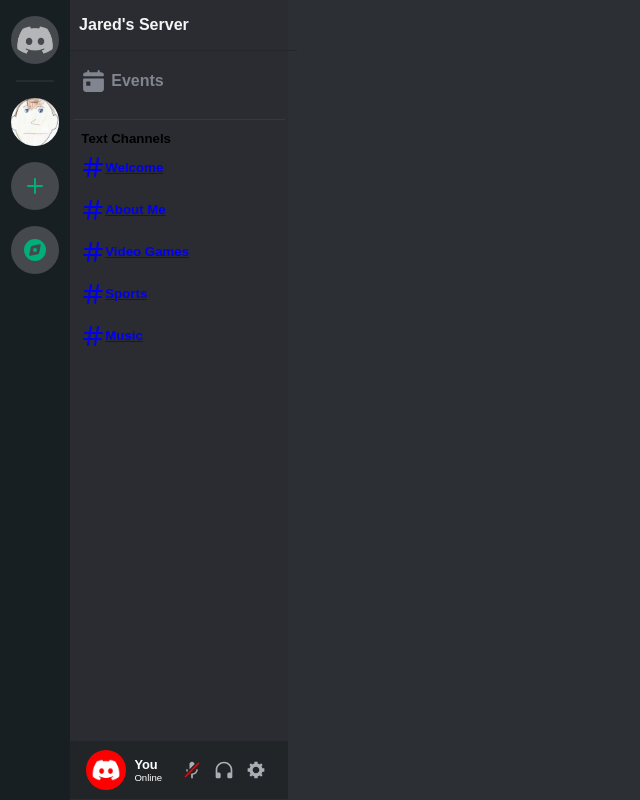
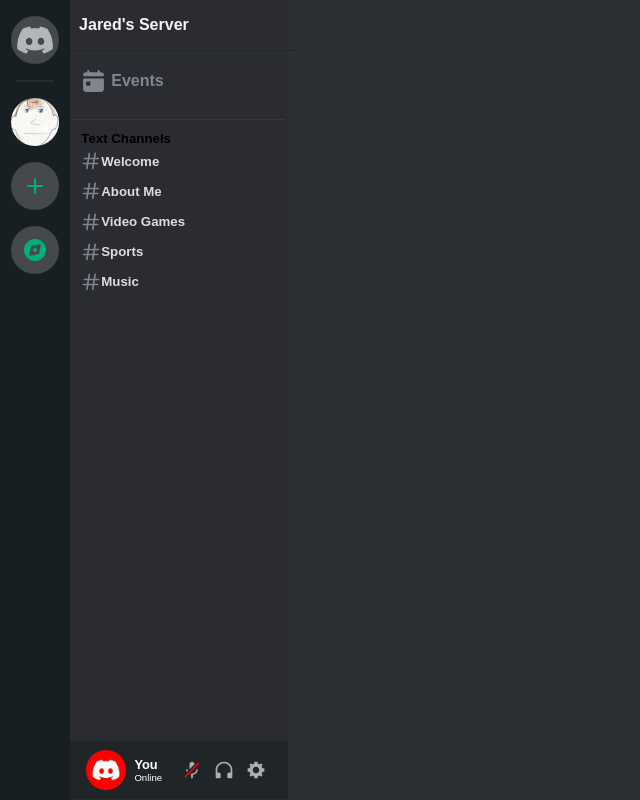
Before and after one commit to Plebbaroni/devsoc_application_site, a React (Vite) app: page / in a window 1280 px wide. Shown: the whole page, without its empty margins (0-640 px from the left). Built offline with nearby package versions, Linux system fonts and the light colour scheme; a web font is replaced by a local one.

Commit message:
asdasjdajsd

```diff
--- a/src/components/ServerInfoBar.tsx
+++ b/src/components/ServerInfoBar.tsx
@@ -19,24 +19,24 @@
                 Text Channels
               </h5>
                 <Link to="" className='TextChannel'>
-                <svg className="icon_d8bfb3" aria-hidden="true" role="img" xmlns="http://www.w3.org/2000/svg" width="24" height="24" fill="none" viewBox="0 0 24 24"><path fill="currentColor" fill-rule="evenodd" d="M10.99 3.16A1 1 0 1 0 9 2.84L8.15 8H4a1 1 0 0 0 0 2h3.82l-.67 4H3a1 1 0 1 0 0 2h3.82l-.8 4.84a1 1 0 0 0 1.97.32L8.85 16h4.97l-.8 4.84a1 1 0 0 0 1.97.32l.86-5.16H20a1 1 0 1 0 0-2h-3.82l.67-4H21a1 1 0 1 0 0-2h-3.82l.8-4.84a1 1 0 1 0-1.97-.32L15.15 8h-4.97l.8-4.84ZM14.15 14l.67-4H9.85l-.67 4h4.97Z" clip-rule="evenodd" className=""></path></svg>
-                <h5>Welcome</h5>
+                  <svg className="ChannelIcon" aria-hidden="true" role="img" xmlns="http://www.w3.org/2000/svg" width="24" height="24" fill="none" viewBox="0 0 24 24"><path fill="currentColor" fill-rule="evenodd" d="M10.99 3.16A1 1 0 1 0 9 2.84L8.15 8H4a1 1 0 0 0 0 2h3.82l-.67 4H3a1 1 0 1 0 0 2h3.82l-.8 4.84a1 1 0 0 0 1.97.32L8.85 16h4.97l-.8 4.84a1 1 0 0 0 1.97.32l.86-5.16H20a1 1 0 1 0 0-2h-3.82l.67-4H21a1 1 0 1 0 0-2h-3.82l.8-4.84a1 1 0 1 0-1.97-.32L15.15 8h-4.97l.8-4.84ZM14.15 14l.67-4H9.85l-.67 4h4.97Z" clip-rule="evenodd" className=""></path></svg>
+                  <h5 className='TextChannelTitle'>Welcome</h5>
                 </Link>
                 <Link to="" className="TextChannel">
-                <svg className="icon_d8bfb3" aria-hidden="true" role="img" xmlns="http://www.w3.org/2000/svg" width="24" height="24" fill="none" viewBox="0 0 24 24"><path fill="currentColor" fill-rule="evenodd" d="M10.99 3.16A1 1 0 1 0 9 2.84L8.15 8H4a1 1 0 0 0 0 2h3.82l-.67 4H3a1 1 0 1 0 0 2h3.82l-.8 4.84a1 1 0 0 0 1.97.32L8.85 16h4.97l-.8 4.84a1 1 0 0 0 1.97.32l.86-5.16H20a1 1 0 1 0 0-2h-3.82l.67-4H21a1 1 0 1 0 0-2h-3.82l.8-4.84a1 1 0 1 0-1.97-.32L15.15 8h-4.97l.8-4.84ZM14.15 14l.67-4H9.85l-.67 4h4.97Z" clip-rule="evenodd" className=""></path></svg>
-                <h5>About Me</h5>
+                  <svg className="ChannelIcon" aria-hidden="true" role="img" xmlns="http://www.w3.org/2000/svg" width="24" height="24" fill="none" viewBox="0 0 24 24"><path fill="currentColor" fill-rule="evenodd" d="M10.99 3.16A1 1 0 1 0 9 2.84L8.15 8H4a1 1 0 0 0 0 2h3.82l-.67 4H3a1 1 0 1 0 0 2h3.82l-.8 4.84a1 1 0 0 0 1.97.32L8.85 16h4.97l-.8 4.84a1 1 0 0 0 1.97.32l.86-5.16H20a1 1 0 1 0 0-2h-3.82l.67-4H21a1 1 0 1 0 0-2h-3.82l.8-4.84a1 1 0 1 0-1.97-.32L15.15 8h-4.97l.8-4.84ZM14.15 14l.67-4H9.85l-.67 4h4.97Z" clip-rule="evenodd" className=""></path></svg>
+                  <h5 className='TextChannelTitle'>About Me</h5>
                 </Link>
                 <Link to="" className='TextChannel'>
-                <svg className="icon_d8bfb3" aria-hidden="true" role="img" xmlns="http://www.w3.org/2000/svg" width="24" height="24" fill="none" viewBox="0 0 24 24"><path fill="currentColor" fill-rule="evenodd" d="M10.99 3.16A1 1 0 1 0 9 2.84L8.15 8H4a1 1 0 0 0 0 2h3.82l-.67 4H3a1 1 0 1 0 0 2h3.82l-.8 4.84a1 1 0 0 0 1.97.32L8.85 16h4.97l-.8 4.84a1 1 0 0 0 1.97.32l.86-5.16H20a1 1 0 1 0 0-2h-3.82l.67-4H21a1 1 0 1 0 0-2h-3.82l.8-4.84a1 1 0 1 0-1.97-.32L15.15 8h-4.97l.8-4.84ZM14.15 14l.67-4H9.85l-.67 4h4.97Z" clip-rule="evenodd" className=""></path></svg>
-                <h5>Video Games</h5>
+                  <svg className="ChannelIcon" aria-hidden="true" role="img" xmlns="http://www.w3.org/2000/svg" width="24" height="24" fill="none" viewBox="0 0 24 24"><path fill="currentColor" fill-rule="evenodd" d="M10.99 3.16A1 1 0 1 0 9 2.84L8.15 8H4a1 1 0 0 0 0 2h3.82l-.67 4H3a1 1 0 1 0 0 2h3.82l-.8 4.84a1 1 0 0 0 1.97.32L8.85 16h4.97l-.8 4.84a1 1 0 0 0 1.97.32l.86-5.16H20a1 1 0 1 0 0-2h-3.82l.67-4H21a1 1 0 1 0 0-2h-3.82l.8-4.84a1 1 0 1 0-1.97-.32L15.15 8h-4.97l.8-4.84ZM14.15 14l.67-4H9.85l-.67 4h4.97Z" clip-rule="evenodd" className=""></path></svg>
+                  <h5 className='TextChannelTitle'>Video Games</h5>
                 </Link>
                 <Link to="" className='TextChannel'>
-                <svg className="icon_d8bfb3" aria-hidden="true" role="img" xmlns="http://www.w3.org/2000/svg" width="24" height="24" fill="none" viewBox="0 0 24 24"><path fill="currentColor" fill-rule="evenodd" d="M10.99 3.16A1 1 0 1 0 9 2.84L8.15 8H4a1 1 0 0 0 0 2h3.82l-.67 4H3a1 1 0 1 0 0 2h3.82l-.8 4.84a1 1 0 0 0 1.97.32L8.85 16h4.97l-.8 4.84a1 1 0 0 0 1.97.32l.86-5.16H20a1 1 0 1 0 0-2h-3.82l.67-4H21a1 1 0 1 0 0-2h-3.82l.8-4.84a1 1 0 1 0-1.97-.32L15.15 8h-4.97l.8-4.84ZM14.15 14l.67-4H9.85l-.67 4h4.97Z" clip-rule="evenodd" className=""></path></svg>
-                <h5>Sports</h5>
+                  <svg className="ChannelIcon" aria-hidden="true" role="img" xmlns="http://www.w3.org/2000/svg" width="24" height="24" fill="none" viewBox="0 0 24 24"><path fill="currentColor" fill-rule="evenodd" d="M10.99 3.16A1 1 0 1 0 9 2.84L8.15 8H4a1 1 0 0 0 0 2h3.82l-.67 4H3a1 1 0 1 0 0 2h3.82l-.8 4.84a1 1 0 0 0 1.97.32L8.85 16h4.97l-.8 4.84a1 1 0 0 0 1.97.32l.86-5.16H20a1 1 0 1 0 0-2h-3.82l.67-4H21a1 1 0 1 0 0-2h-3.82l.8-4.84a1 1 0 1 0-1.97-.32L15.15 8h-4.97l.8-4.84ZM14.15 14l.67-4H9.85l-.67 4h4.97Z" clip-rule="evenodd" className=""></path></svg>
+                  <h5 className='TextChannelTitle'>Sports</h5>
                 </Link>
                 <Link to="" className='TextChannel'>
-                <svg className="icon_d8bfb3" aria-hidden="true" role="img" xmlns="http://www.w3.org/2000/svg" width="24" height="24" fill="none" viewBox="0 0 24 24"><path fill="currentColor" fill-rule="evenodd" d="M10.99 3.16A1 1 0 1 0 9 2.84L8.15 8H4a1 1 0 0 0 0 2h3.82l-.67 4H3a1 1 0 1 0 0 2h3.82l-.8 4.84a1 1 0 0 0 1.97.32L8.85 16h4.97l-.8 4.84a1 1 0 0 0 1.97.32l.86-5.16H20a1 1 0 1 0 0-2h-3.82l.67-4H21a1 1 0 1 0 0-2h-3.82l.8-4.84a1 1 0 1 0-1.97-.32L15.15 8h-4.97l.8-4.84ZM14.15 14l.67-4H9.85l-.67 4h4.97Z" clip-rule="evenodd" className=""></path></svg>
-                <h5>Music</h5>
+                  <svg className="ChannelIcon" aria-hidden="true" role="img" xmlns="http://www.w3.org/2000/svg" width="24" height="24" fill="none" viewBox="0 0 24 24"><path fill="currentColor" fill-rule="evenodd" d="M10.99 3.16A1 1 0 1 0 9 2.84L8.15 8H4a1 1 0 0 0 0 2h3.82l-.67 4H3a1 1 0 1 0 0 2h3.82l-.8 4.84a1 1 0 0 0 1.97.32L8.85 16h4.97l-.8 4.84a1 1 0 0 0 1.97.32l.86-5.16H20a1 1 0 1 0 0-2h-3.82l.67-4H21a1 1 0 1 0 0-2h-3.82l.8-4.84a1 1 0 1 0-1.97-.32L15.15 8h-4.97l.8-4.84ZM14.15 14l.67-4H9.85l-.67 4h4.97Z" clip-rule="evenodd" className=""></path></svg>
+                  <h5 className='TextChannelTitle'>Music</h5>
                 </Link>
             </div>
           <div className='VoiceChannels'>
--- a/src/styles/ServerInfoBar.css
+++ b/src/styles/ServerInfoBar.css
@@ -124,10 +124,27 @@
 .TextChannel {
     display: flex;
     flex-direction: row;
-    height: 7%;
-    width: 90%;
+    height: 5%;
+    width: 95%;
     align-items: center;
+    text-decoration: none;
 }
+
+.TextChannel:hover{
+    background: #414349;
+    border-radius: 8px;
+}
+.ChannelIcon {
+    height: 20px;
+    width: 20px;
+    color: #7e838c;
+}
+
+.TextChannelTitle{
+    color: rgba(221,220,223,255);
+    text-decoration: none!important;
+}
+
 li {
     list-style-type: none;
 }
```
Lines whose indentation alone changed are shown as unchanged.
